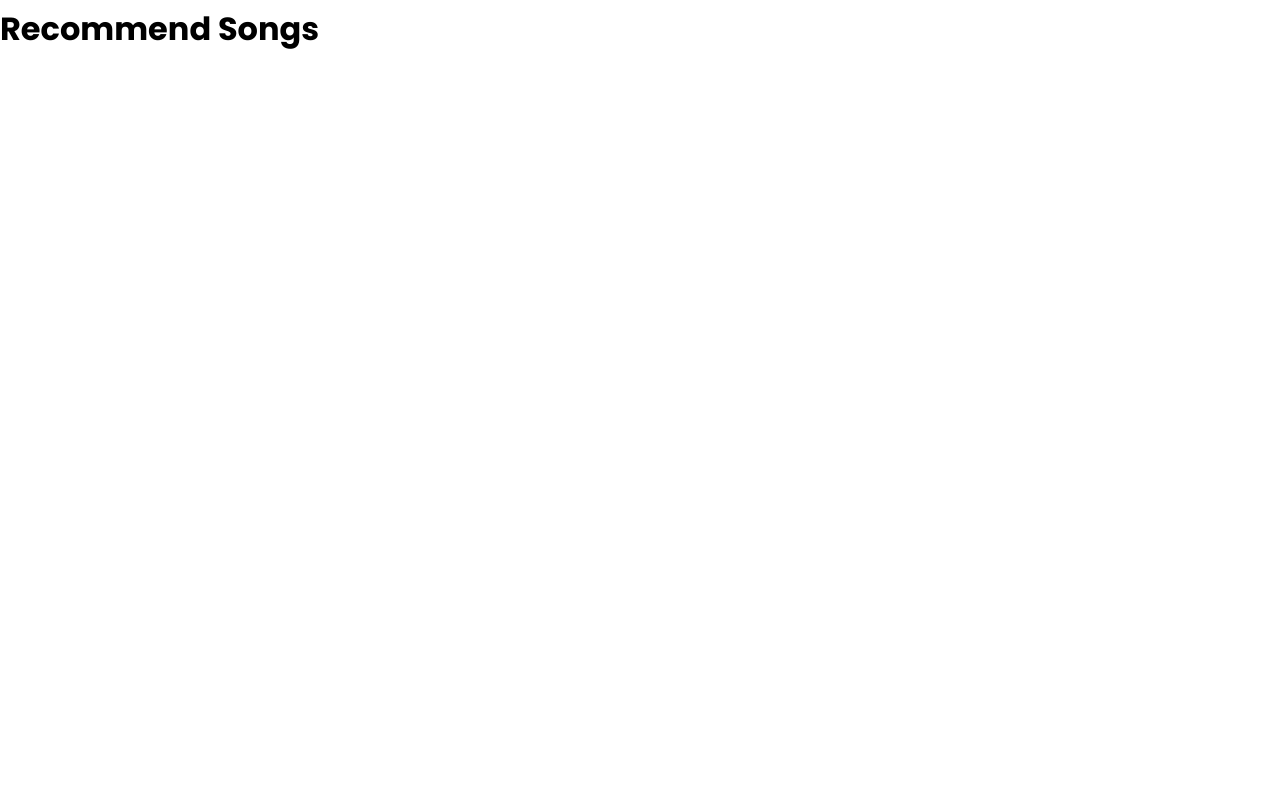
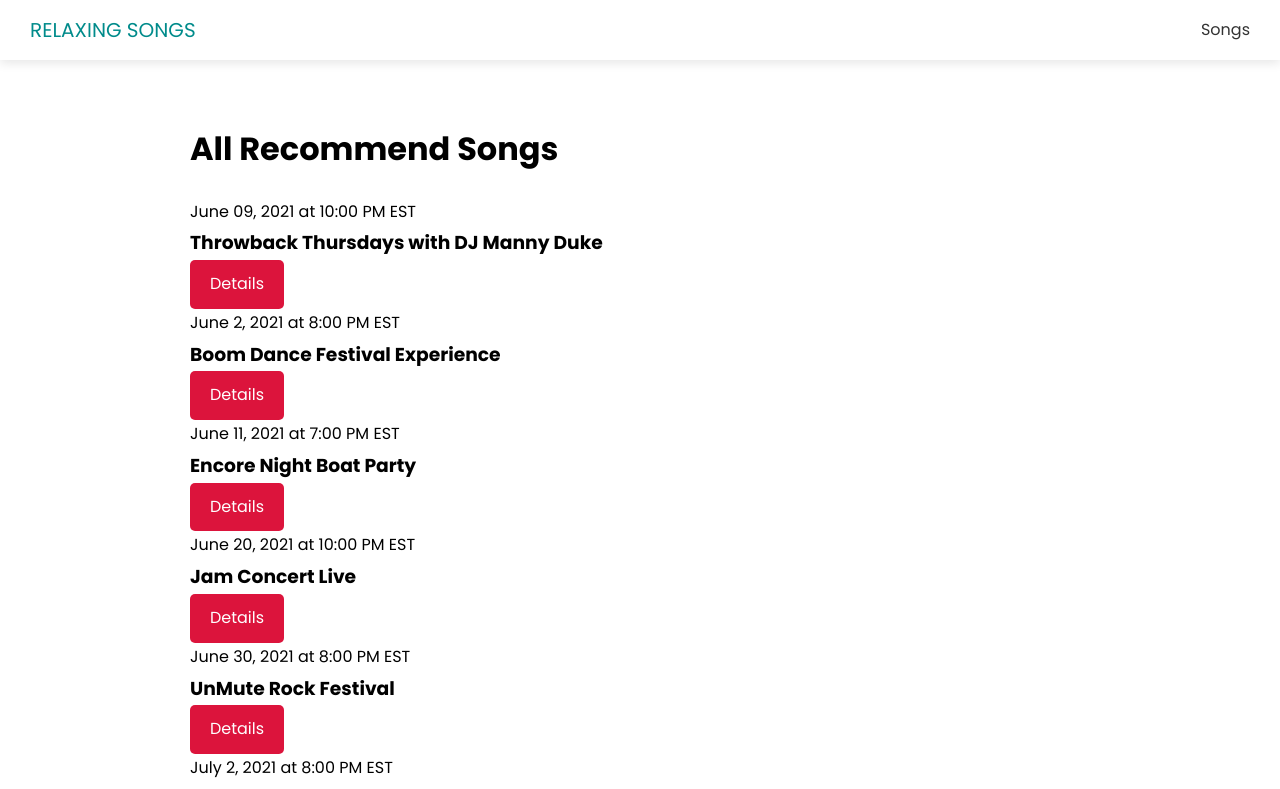
Before and after one commit to miily8310s/relaxing-pop-songs, a Next.js app: page /songs in a window 1280 px wide. Shown: the top 789 px of the page. Built offline with nearby package versions, Linux system fonts and the light colour scheme; no server answers.

Commit message:
change all songs page

```diff
--- a/pages/songs/index.tsx
+++ b/pages/songs/index.tsx
@@ -1,9 +1,30 @@
-export const SongsPage = (): JSX.Element => {
+import { GetStaticProps } from 'next'
+
+import Layout from '@/components/Layout'
+import SongItem from '@/components/SongItem'
+
+import { API_URL } from '@/config/index'
+
+export const SongsPage = ({ songs }): JSX.Element => {
   return (
-    <div>
-      <h1>Recommend Songs</h1>
-    </div>
+    <Layout>
+      <h1>All Recommend Songs</h1>
+      {songs.length === 0 && <h3>No songs...</h3>}
+      {songs.map((song) => (
+        <SongItem key={song.id} song={song} />
+      ))}
+    </Layout>
   )
 }
 
+export const getStaticProps: GetStaticProps = async () => {
+  const res = await fetch(`${API_URL}/api/songs`)
+  const songs = await res.json()
+
+  return {
+    props: { songs },
+    revalidate: 1,
+  }
+}
+
 export default SongsPage
```
